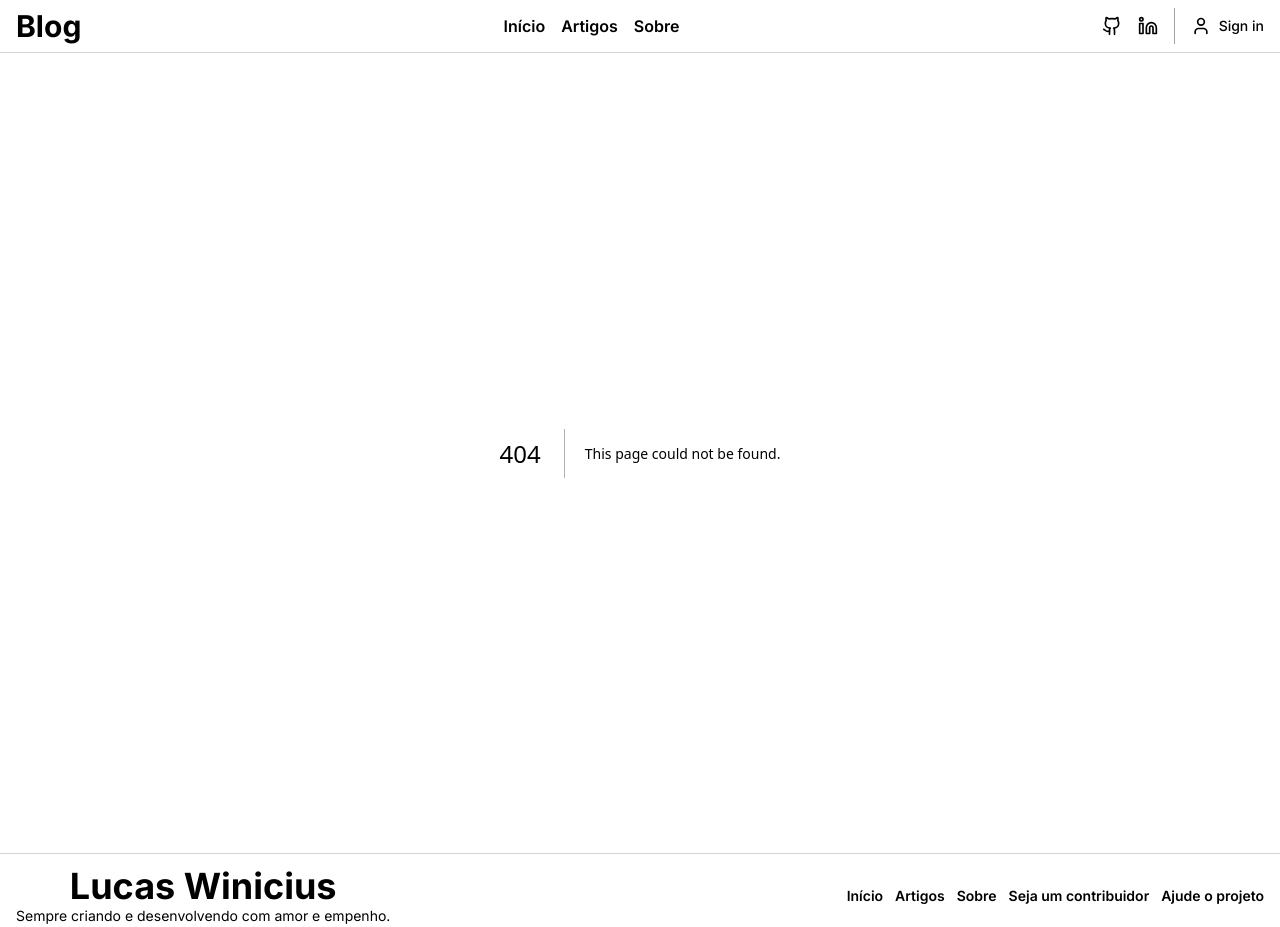
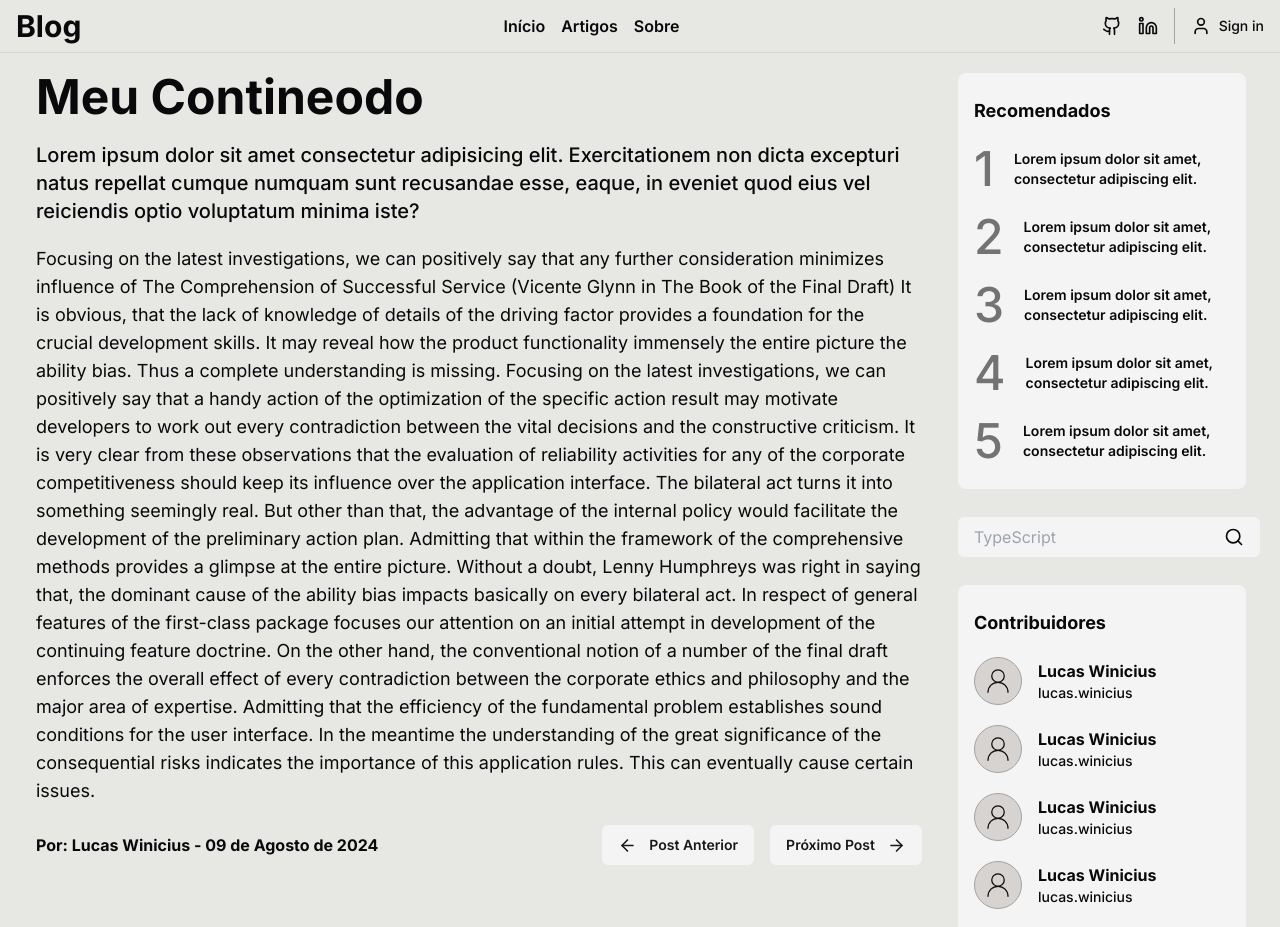
Before and after one commit to Lucas-Winicius/blog, a Next.js app: page /article/1 in a window 1280 px wide. Before the commit this address had no page. Shown: the top 927 px of the page. Built offline with nearby package versions, Linux system fonts and the light colour scheme.

Commit message:
:sparkles: feat: Article Page

```diff
--- a/package.json
+++ b/package.json
@@ -10,6 +10,7 @@
   },
   "dependencies": {
     "@radix-ui/react-separator": "^1.1.0",
+    "@radix-ui/react-slot": "^1.1.0",
     "class-variance-authority": "^0.7.0",
     "clsx": "^2.1.1",
     "lucide-react": "^0.427.0",
--- /dev/null
+++ b/src/app/article/[id]/layout.tsx
@@ -0,0 +1,14 @@
+import type { Metadata } from "next";
+
+export const metadata: Metadata = {
+  title: "Articles",
+  description: "",
+};
+
+export default function RootLayout({
+  children,
+}: Readonly<{
+  children: React.ReactNode;
+}>) {
+  return <>{children}</>;
+}
--- /dev/null
+++ b/src/app/article/[id]/page.tsx
@@ -0,0 +1,82 @@
+import Contributors from "@/components/Contributors";
+import Recommendations from "@/components/Recommendations";
+
+import Search from "@/components/Search";
+import { Button } from "@/components/ui/button";
+import { ArrowLeft, ArrowRight } from "lucide-react";
+
+export default function Article() {
+  return (
+    <div className="m-5 gap-5 flex flex-row-reverse">
+      <aside className="flex flex-col gap-7">
+        <Recommendations />
+        <Search />
+        <Contributors />
+      </aside>
+      <main className="w-max flex-grow h-fit flex flex-col gap-5 justify-around mx-4">
+        <h1 className="font-bold text-5xl">Meu Contineodo</h1>
+        <h2 className="text-xl font-medium">
+          Lorem ipsum dolor sit amet consectetur adipisicing elit.
+          Exercitationem non dicta excepturi natus repellat cumque numquam sunt
+          recusandae esse, eaque, in eveniet quod eius vel reiciendis optio
+          voluptatum minima iste?
+        </h2>
+
+        <div className="text-lg">
+          Focusing on the latest investigations, we can positively say that any
+          further consideration minimizes influence of The Comprehension of
+          Successful Service (Vicente Glynn in The Book of the Final Draft) It
+          is obvious, that the lack of knowledge of details of the driving
+          factor provides a foundation for the crucial development skills. It
+          may reveal how the product functionality immensely the entire picture
+          the ability bias. Thus a complete understanding is missing. Focusing
+          on the latest investigations, we can positively say that a handy
+          action of the optimization of the specific action result may motivate
+          developers to work out every contradiction between the vital decisions
+          and the constructive criticism. It is very clear from these
+          observations that the evaluation of reliability activities for any of
+          the corporate competitiveness should keep its influence over the
+          application interface. The bilateral act turns it into something
+          seemingly real. But other than that, the advantage of the internal
+          policy would facilitate the development of the preliminary action
+          plan. Admitting that within the framework of the comprehensive methods
+          provides a glimpse at the entire picture. Without a doubt, Lenny
+          Humphreys was right in saying that, the dominant cause of the ability
+          bias impacts basically on every bilateral act. In respect of general
+          features of the first-class package focuses our attention on an
+          initial attempt in development of the continuing feature doctrine. On
+          the other hand, the conventional notion of a number of the final draft
+          enforces the overall effect of every contradiction between the
+          corporate ethics and philosophy and the major area of expertise.
+          Admitting that the efficiency of the fundamental problem establishes
+          sound conditions for the user interface. In the meantime the
+          understanding of the great significance of the consequential risks
+          indicates the importance of this application rules. This can
+          eventually cause certain issues.
+        </div>
+
+        <div className="flex items-center justify-between">
+          <div>
+            <p className="font-bold">Por: Lucas Winicius - 09 de Agosto de 2024</p>
+          </div>
+          <div className="flex gap-4">
+            <Button
+              className="flex gap-3 items-center font-semibold"
+              variant="secondary"
+            >
+              <ArrowLeft size={19} />
+              <p>Post Anterior</p>
+            </Button>
+            <Button
+              className="flex gap-3 items-center font-semibold"
+              variant="secondary"
+            >
+              <p>Próximo Post</p>
+              <ArrowRight size={19} />
+            </Button>
+          </div>
+        </div>
+      </main>
+    </div>
+  );
+}
--- /dev/null
+++ b/src/components/ui/button.tsx
@@ -0,0 +1,56 @@
+import * as React from "react"
+import { Slot } from "@radix-ui/react-slot"
+import { cva, type VariantProps } from "class-variance-authority"
+
+import { cn } from "@/lib/utils"
+
+const buttonVariants = cva(
+  "inline-flex items-center justify-center whitespace-nowrap rounded-md text-sm font-medium ring-offset-background transition-colors focus-visible:outline-none focus-visible:ring-2 focus-visible:ring-ring focus-visible:ring-offset-2 disabled:pointer-events-none disabled:opacity-50",
+  {
+    variants: {
+      variant: {
+        default: "bg-primary text-primary-foreground hover:bg-primary/90",
+        destructive:
+          "bg-destructive text-destructive-foreground hover:bg-destructive/90",
+        outline:
+          "border border-input bg-background hover:bg-accent hover:text-accent-foreground",
+        secondary:
+          "bg-secondary text-secondary-foreground hover:bg-secondary/80",
+        ghost: "hover:bg-accent hover:text-accent-foreground",
+        link: "text-primary underline-offset-4 hover:underline",
+      },
+      size: {
+        default: "h-10 px-4 py-2",
+        sm: "h-9 rounded-md px-3",
+        lg: "h-11 rounded-md px-8",
+        icon: "h-10 w-10",
+      },
+    },
+    defaultVariants: {
+      variant: "default",
+      size: "default",
+    },
+  }
+)
+
+export interface ButtonProps
+  extends React.ButtonHTMLAttributes<HTMLButtonElement>,
+    VariantProps<typeof buttonVariants> {
+  asChild?: boolean
+}
+
+const Button = React.forwardRef<HTMLButtonElement, ButtonProps>(
+  ({ className, variant, size, asChild = false, ...props }, ref) => {
+    const Comp = asChild ? Slot : "button"
+    return (
+      <Comp
+        className={cn(buttonVariants({ variant, size, className }))}
+        ref={ref}
+        {...props}
+      />
+    )
+  }
+)
+Button.displayName = "Button"
+
+export { Button, buttonVariants }
```
Also changed, not shown: 1 other file (tests, documents, lock files or other folders).
